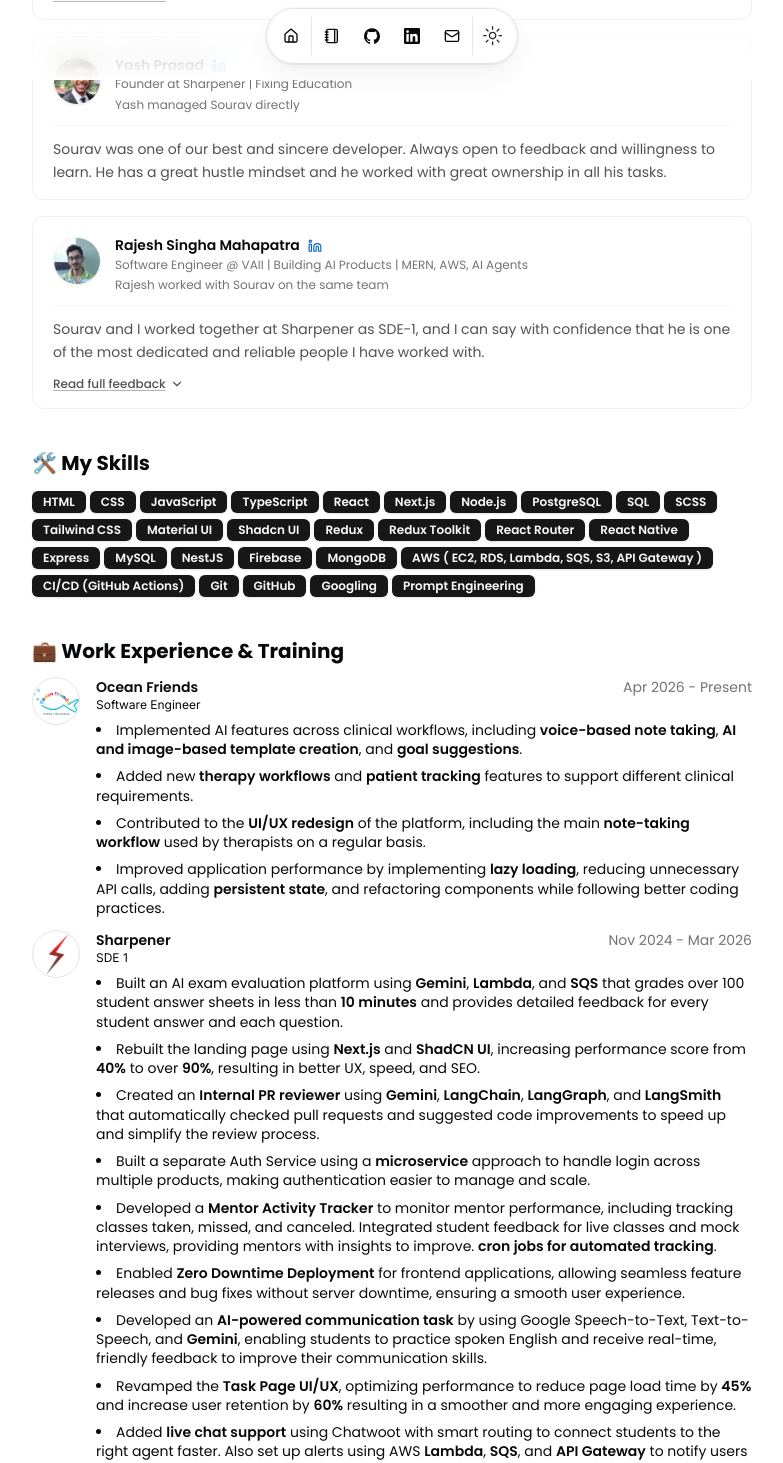
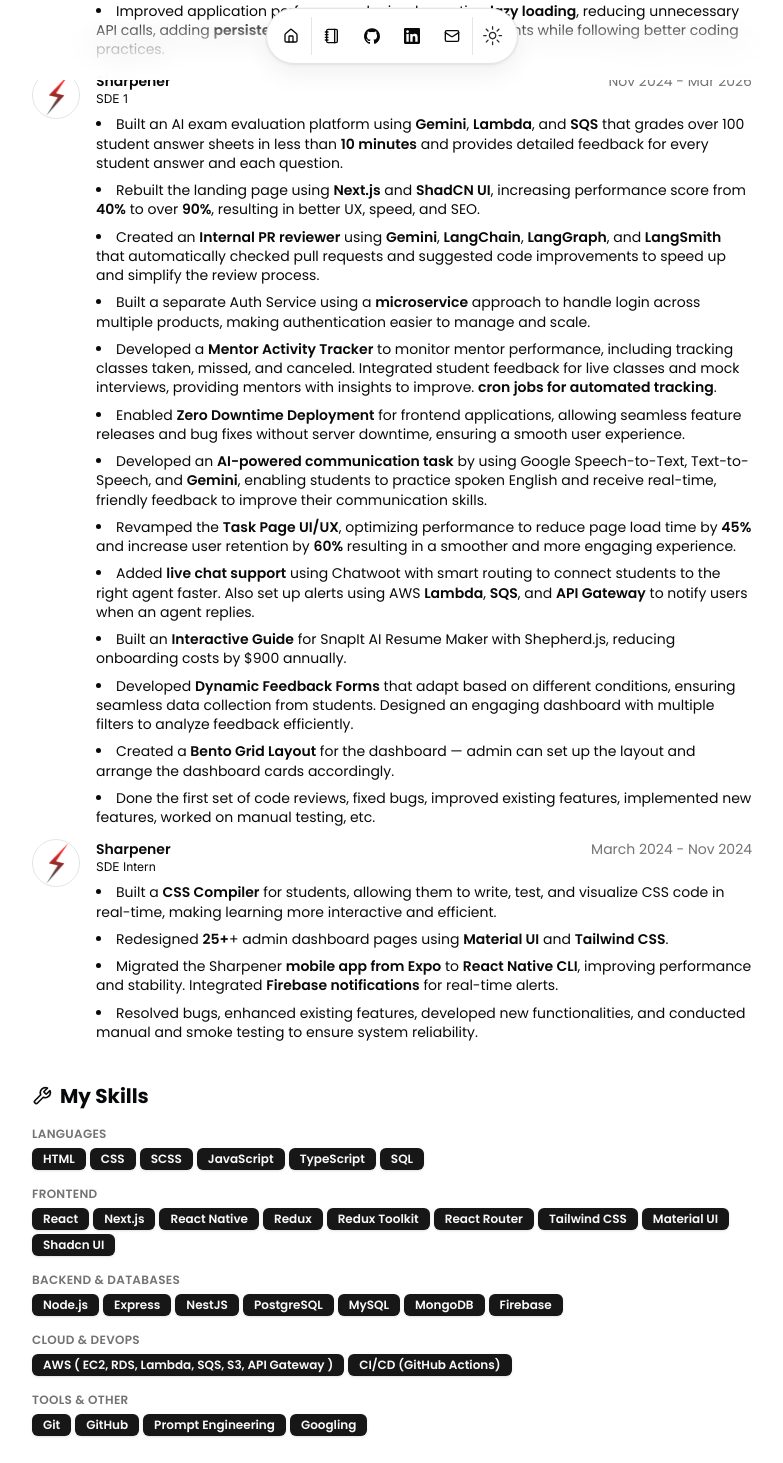
Before and after one commit to sourav0809/new-portfolio, a Next.js app: page / in a window 1280 px wide. Shown: the part 720-2183 px from the top of the page, without its empty margins (248-1031 px from the left). Built offline with nearby package versions, Linux system fonts and the light colour scheme.

Commit message:
feat: enhance portfolio layout with icons and reorganize skills into categories

```diff
--- a/src/app/page.tsx
+++ b/src/app/page.tsx
@@ -7,7 +7,14 @@ import { ResumeCard } from "@/components/resume-card";
 import { Avatar, AvatarFallback, AvatarImage } from "@/components/ui/avatar";
 import { Badge } from "@/components/ui/badge";
 import { DATA } from "@/data/resume";
-import { Download } from "lucide-react";
+import {
+  BriefcaseIcon,
+  Download,
+  GraduationCapIcon,
+  MessageSquareQuoteIcon,
+  UserIcon,
+  WrenchIcon,
+} from "lucide-react";
 
 const BLUR_FADE_DELAY = 0.03;
 
@@ -52,63 +59,19 @@ export default function Page() {
         </section>
         <section id="about">
           <BlurFade delay={BLUR_FADE_DELAY * 3}>
-            <h2 className="text-xl font-bold">🙋‍♂️ About Me</h2>
+            <h2 className="text-xl font-bold flex items-center gap-2">
+              <UserIcon className="size-5" /> About Me
+            </h2>
           </BlurFade>
           <BlurFade delay={BLUR_FADE_DELAY * 4}>{DATA.summary}</BlurFade>
         </section>
 
-        <section id="recommendations">
-          <div className="flex min-h-0 flex-col gap-y-4">
-            <BlurFade delay={BLUR_FADE_DELAY * 4.5}>
-              <div className="space-y-2">
-                <h2 className="text-xl font-bold">
-                  💬 LinkedIn Recommendations
-                </h2>
-                <p className="text-sm text-muted-foreground max-w-[600px]">
-                  Kind words from the people and teams I&apos;ve had the
-                  privilege to collaborate with.
-                </p>
-              </div>
-            </BlurFade>
-            <div className="flex flex-col gap-4">
-              {DATA.recommendations.map((rec, id) => (
-                <BlurFade
-                  key={rec.name}
-                  delay={BLUR_FADE_DELAY * 5 + id * 0.1}
-                >
-                  <RecommendationCard
-                    name={rec.name}
-                    role={rec.role}
-                    relationship={rec.relationship}
-                    avatarUrl={rec.avatarUrl}
-                    recommendation={rec.recommendation}
-                    linkedinUrl={rec.linkedinUrl}
-                  />
-                </BlurFade>
-              ))}
-            </div>
-          </div>
-        </section>
-
-        <section id="skills">
-          <div className="flex min-h-0 flex-col gap-y-3">
-            <BlurFade delay={BLUR_FADE_DELAY * 9}>
-              <h2 className="text-xl font-bold">🛠️ My Skills</h2>
-            </BlurFade>
-            <div className="flex flex-wrap gap-1">
-              {DATA.skills.map((skill, id) => (
-                <BlurFade key={skill} delay={BLUR_FADE_DELAY * 10 + id * 0.05}>
-                  <Badge key={skill}>{skill}</Badge>
-                </BlurFade>
-              ))}
-            </div>
-          </div>
-        </section>
         <section id="work">
           <div className="flex min-h-0 flex-col gap-y-3">
             <BlurFade delay={BLUR_FADE_DELAY * 5}>
-              <h2 className="text-xl font-bold">
-                💼 Work Experience & Training
+              <h2 className="text-xl font-bold flex items-center gap-2">
+                <BriefcaseIcon className="size-5" /> Work Experience &
+                Training
               </h2>
             </BlurFade>
             {DATA.work.map((work, id) => (
@@ -127,6 +90,33 @@ export default function Page() {
                   period={`${work.start} - ${work.end ?? "Present"}`}
                   description={work.description}
                 />
+              </BlurFade>
+            ))}
+          </div>
+        </section>
+
+        <section id="skills">
+          <div className="flex min-h-0 flex-col gap-y-4">
+            <BlurFade delay={BLUR_FADE_DELAY * 9}>
+              <h2 className="text-xl font-bold flex items-center gap-2">
+                <WrenchIcon className="size-5" /> My Skills
+              </h2>
+            </BlurFade>
+            {DATA.skillCategories.map((group, groupId) => (
+              <BlurFade
+                key={group.category}
+                delay={BLUR_FADE_DELAY * 10 + groupId * 0.1}
+              >
+                <div className="space-y-1.5">
+                  <h3 className="text-xs font-semibold uppercase tracking-wide text-muted-foreground">
+                    {group.category}
+                  </h3>
+                  <div className="flex flex-wrap gap-1">
+                    {group.skills.map((skill) => (
+                      <Badge key={skill}>{skill}</Badge>
+                    ))}
+                  </div>
+                </div>
               </BlurFade>
             ))}
           </div>
@@ -174,10 +164,46 @@ export default function Page() {
           </div>
         </section>
 
+        <section id="recommendations">
+          <div className="flex min-h-0 flex-col gap-y-4">
+            <BlurFade delay={BLUR_FADE_DELAY * 13}>
+              <div className="space-y-2">
+                <h2 className="text-xl font-bold flex items-center gap-2">
+                  <MessageSquareQuoteIcon className="size-5" /> LinkedIn
+                  Recommendations
+                </h2>
+                <p className="text-sm text-muted-foreground max-w-[600px]">
+                  Kind words from the people and teams I&apos;ve had the
+                  privilege to collaborate with.
+                </p>
+              </div>
+            </BlurFade>
+            <div className="flex flex-col gap-4">
+              {DATA.recommendations.map((rec, id) => (
+                <BlurFade
+                  key={rec.name}
+                  delay={BLUR_FADE_DELAY * 14 + id * 0.1}
+                >
+                  <RecommendationCard
+                    name={rec.name}
+                    role={rec.role}
+                    relationship={rec.relationship}
+                    avatarUrl={rec.avatarUrl}
+                    recommendation={rec.recommendation}
+                    linkedinUrl={rec.linkedinUrl}
+                  />
+                </BlurFade>
+              ))}
+            </div>
+          </div>
+        </section>
+
         <section id="education">
           <div className="flex min-h-0 flex-col gap-y-3">
             <BlurFade delay={BLUR_FADE_DELAY * 7}>
-              <h2 className="text-xl font-bold">📚 Education</h2>
+              <h2 className="text-xl font-bold flex items-center gap-2">
+                <GraduationCapIcon className="size-5" /> Education
+              </h2>
             </BlurFade>
             {DATA.education.map((education, id) => (
               <BlurFade
@@ -221,10 +247,10 @@ export default function Page() {
                   <br />
                   You can also email me at{" "}
                   <a
-                    href="mailto:devsourav0809@gmail.com"
+                    href="mailto:souravpathakatwork@gmail.com"
                     className="font-semibold underline"
                   >
-                    devsourav0809@gmail.com
+                    souravpathakatwork@gmail.com
                   </a>
                   <br />
                   Looking forward to hearing from you! 😊
--- a/src/components/recommendation-card.tsx
+++ b/src/components/recommendation-card.tsx
@@ -85,7 +85,7 @@ export function RecommendationCard({
         <div className="space-y-3">
           {/* Preview — first paragraph, always visible */}
           {previewParagraphs.map((para, i) => (
-            <p key={i} className="text-sm leading-relaxed text-foreground/70">
+            <p key={i} className="text-sm leading-relaxed text-foreground">
               {para}
             </p>
           ))}
@@ -111,7 +111,7 @@ export function RecommendationCard({
                         delay: i * 0.06,
                         ease: "easeOut",
                       }}
-                      className="text-sm leading-relaxed text-foreground/70"
+                      className="text-sm leading-relaxed text-foreground"
                     >
                       {para}
                     </motion.p>
--- a/src/data/resume.tsx
+++ b/src/data/resume.tsx
@@ -19,39 +19,52 @@ export const DATA = {
     </p>
   ),
   avatarUrl: "/me.jpeg",
+  skillCategories: [
+    {
+      category: "Languages",
+      skills: ["HTML", "CSS", "SCSS", "JavaScript", "TypeScript", "SQL"],
+    },
+    {
+      category: "Frontend",
       skills: [
-    "HTML",
-    "CSS",
-    "JavaScript",
-    "TypeScript",
         "React",
         "Next.js",
-    "Node.js",
-    "PostgreSQL",
-    "SQL",
-    "SCSS",
+        "React Native",
+        "Redux",
+        "Redux Toolkit",
+        "React Router",
         "Tailwind CSS",
         "Material UI",
         "Shadcn UI",
-    "Redux",
-    "Redux Toolkit",
-    "React Router",
-    "React Native",
+      ],
+    },
+    {
+      category: "Backend & Databases",
+      skills: [
+        "Node.js",
         "Express",
+        "NestJS",
+        "PostgreSQL",
         "MySQL",
-    "NestJS",
+        "MongoDB",
         "Firebase",
-    "MongoDB",
+      ],
+    },
+    {
+      category: "Cloud & DevOps",
+      skills: [
         "AWS ( EC2, RDS, Lambda, SQS, S3, API Gateway )",
         "CI/CD (GitHub Actions)",
-    "Git",
-    "GitHub",
-    "Googling",
-    "Prompt Engineering",
+      ],
+    },
+    {
+      category: "Tools & Other",
+      skills: ["Git", "GitHub", "Prompt Engineering", "Googling"],
+    },
   ],
   navbar: [{ href: "/", icon: HomeIcon, label: "Home" }],
   contact: {
-    email: "devsourav0809@gmail.com",
+    email: "souravpathakatwork@gmail.com",
     tel: "+91 6294543902",
     social: {
       Resume: {
@@ -78,7 +91,7 @@ export const DATA = {
 
       Email: {
         name: "Send Email",
-        url: "mailto:devsourav0809@gmail.com",
+        url: "mailto:souravpathakatwork@gmail.com",
         icon: Icons.email,
         navbar: true,
       },
```
Lines whose indentation alone changed are shown as unchanged.
